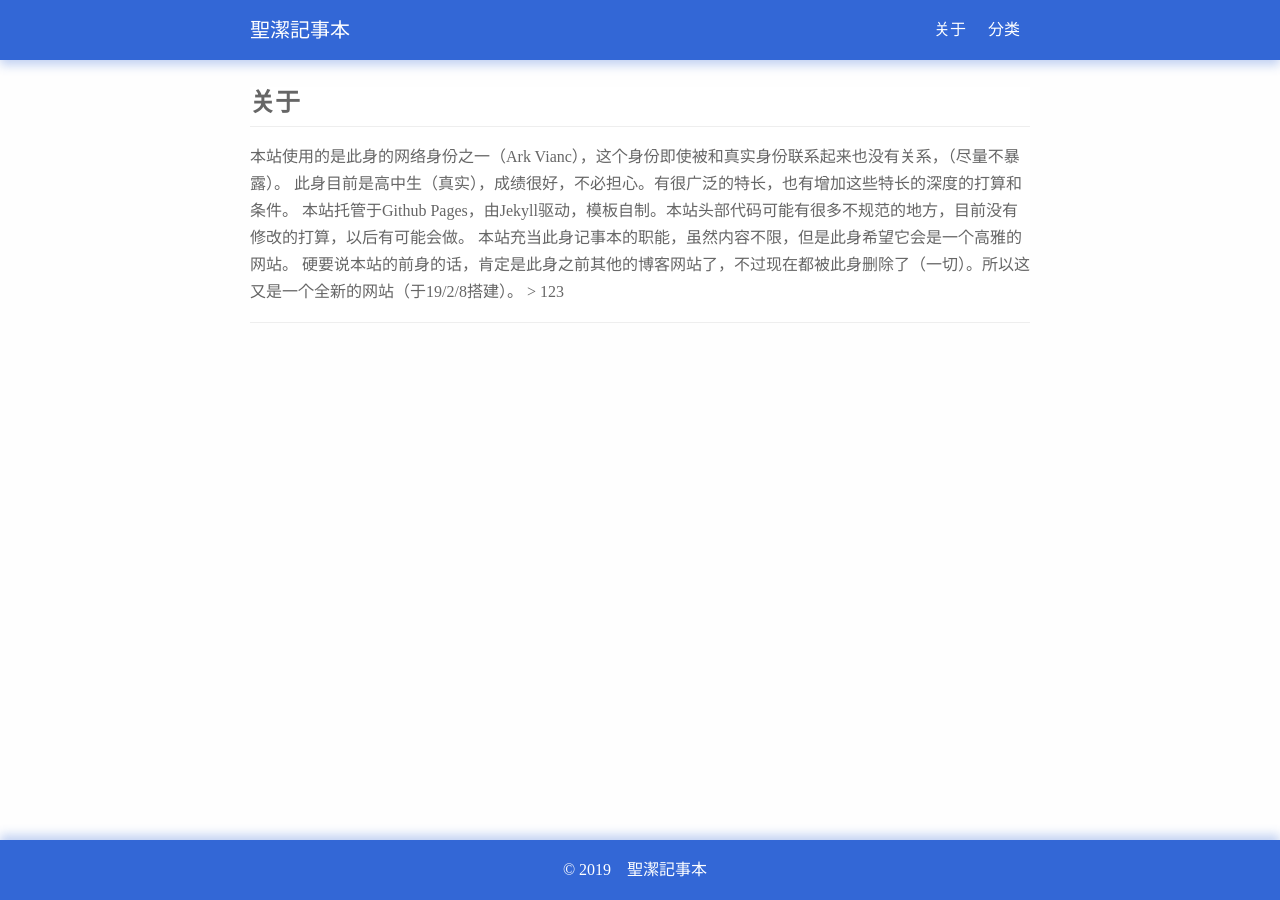
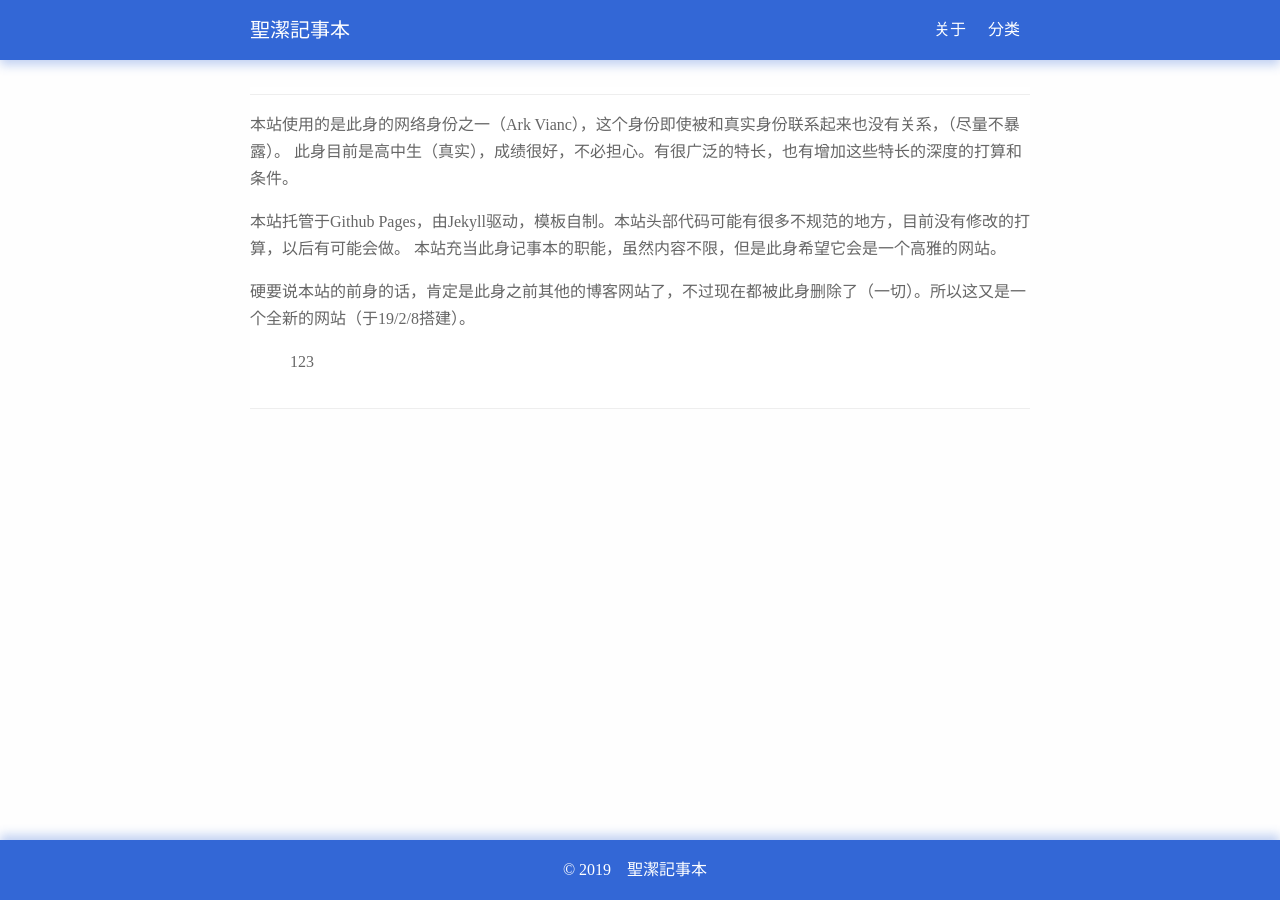
Before and after one commit to telechoc/telechoc.github.io, a Jekyll site: the page built from about.md, in a window 1280 px wide. Built offline with Jekyll 4.4.1, drawn with Linux system fonts in a browser that asks for light colours.

Commit message:
Update page.html

```diff
--- a/_layouts/page.html
+++ b/_layouts/page.html
@@ -3,8 +3,8 @@ layout: default
 ---
 
 <div class="page-card">
-    <div class="page-meta"><span class="page-title">{{ page.title }}</span></div>
+    <div class="page-meta"><span class="page-title">{{ title }}</span></div>
     <div class="page-content">
-        {{ page.content }}
+        {{ content }}
     </div>
 </div>
```
